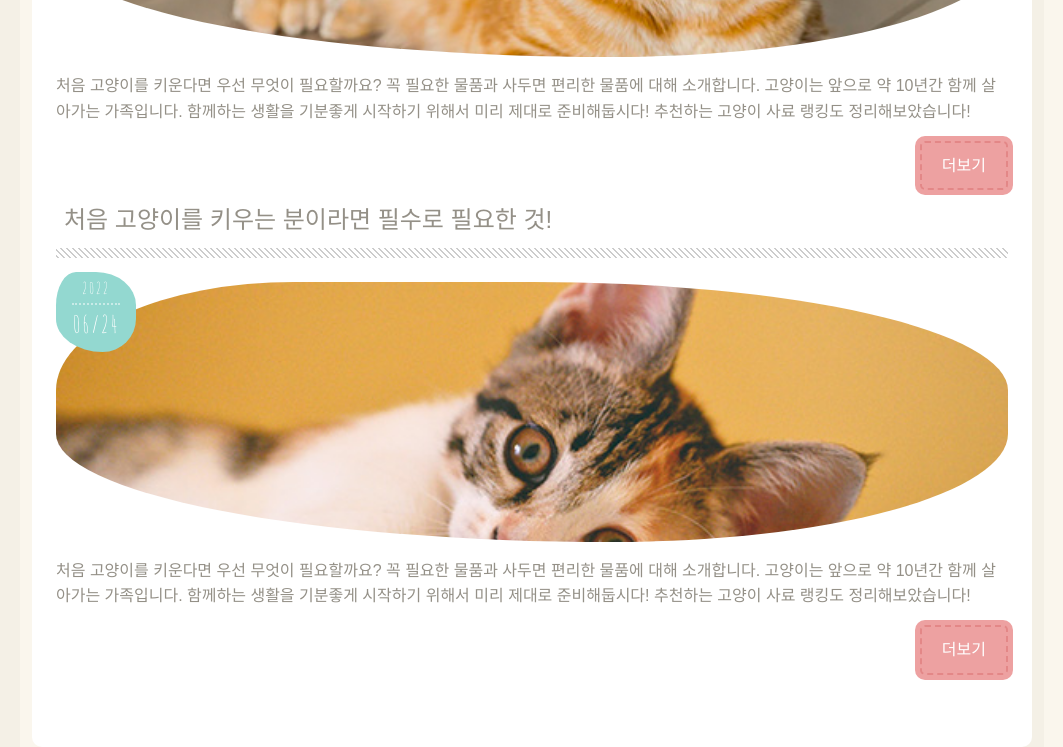
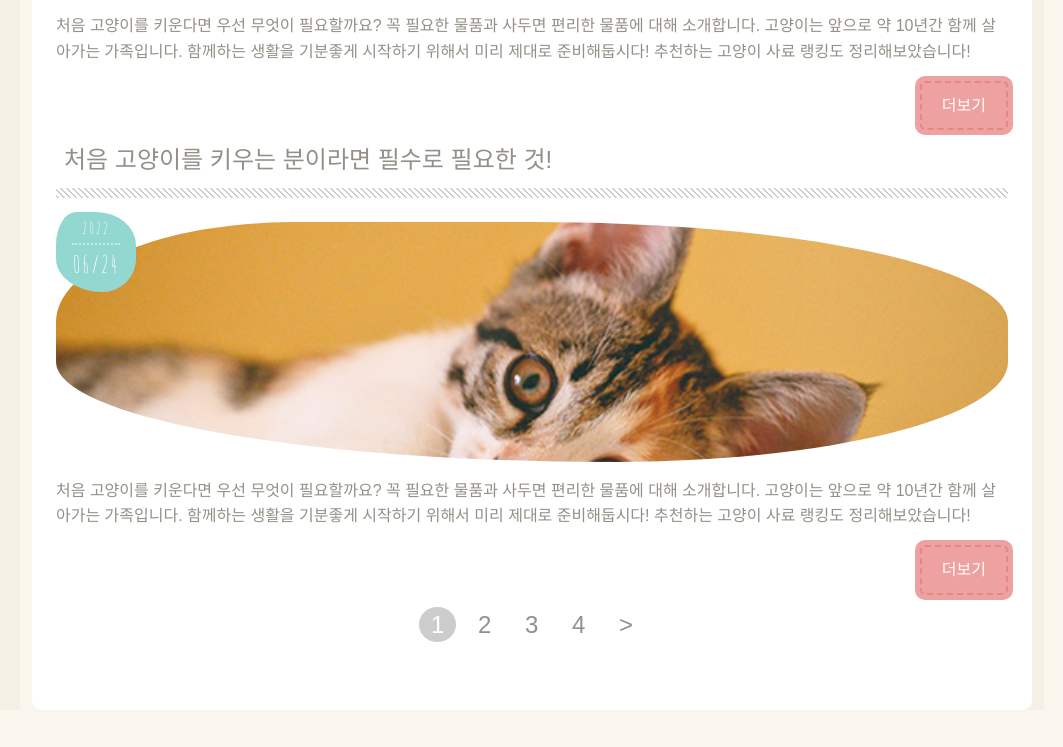
Before and after one commit to ehdrn3020/publishing_31_example, a plain HTML site: page 08.cat_blog/index.html in a window 1280 px wide. Shown: the part 1513-2260 px from the top of the page, without its empty margins (108-1171 px from the left). After the commit the page ends 2223 px from the top, so only its background shows below. Drawn offline with Linux system fonts and the light colour scheme; some packages are replaced by stand-ins of ours.

Commit message:
20220627 add pagination

```diff
--- a/08.cat_blog/css/style.css
+++ b/08.cat_blog/css/style.css
@@ -98,7 +98,7 @@ main {
 .post-img {
     border-radius: 30% 60% 50% 70% / 50%;
     width: 100%;
-    height: 260px;
+    height: 30vh;
     object-fit: cover;
 }
 .btn {
@@ -122,6 +122,27 @@ main {
     border: 2px dashed #eda1a1;
 }
 
+/* PAGENATION */
+.pagination {
+    display: flex;
+    justify-content: center;
+    font-family: 'Noto Sans KR', sans-serif;
+    font-size: 1.5rem;
+    text-align: center;
+}
+.pagination a {
+    border-radius: 50%;
+    padding: .25rem .75rem;
+    margin: 0 .3rem;
+}
+.pagination .current {
+    background: #ccc;
+    color: #fff;
+}
+.pagination a:hover{
+    background: #93d8d0;
+    color: #fff;
+}
 
 article p {
     margin-bottom: 1rem;
--- a/08.cat_blog/index.html
+++ b/08.cat_blog/index.html
@@ -6,6 +6,7 @@
     <meta name="viewport" content="width=device-width, initial-scale=1.0">
     <title>Cat Blog</title>
     <meta name="description" content="고양이 기르는 법과 반려묘에 관한 이야기를 매일 전달합니다">
+    <link rel="icon" type="image/svg+xml" href="images/favicon.svg">
 
     <!-- CSS -->
     <link rel="stylesheet" href="https://unpkg.com/destyle.css@1.0.5/destyle.css">
@@ -90,10 +91,26 @@
                 </p>
                 <p class="btn"><a href="#">더보기</a></p>
             </article>
-            <ul></ul>
+
+            <ul class="pagination">
+                <li><a class="current">1</a></li>
+                <li><a href="#">2</a></li>
+                <li><a href="#">3</a></li>
+                <li><a href="#">4</a></li>
+                <li><a href="#">&gt;</a></li>
+            </ul>
         </main>
+
         <aside>
-            <div></div>
+            <div>
+                <h3>
+                    <ul>
+                        <li><a href=""></a></li>
+                        <li><a href=""></a></li>
+                        <li><a href=""></a></li>
+                    </ul>
+                </h3>
+            </div>
             <div></div>
             <div></div>
         </aside>
```
